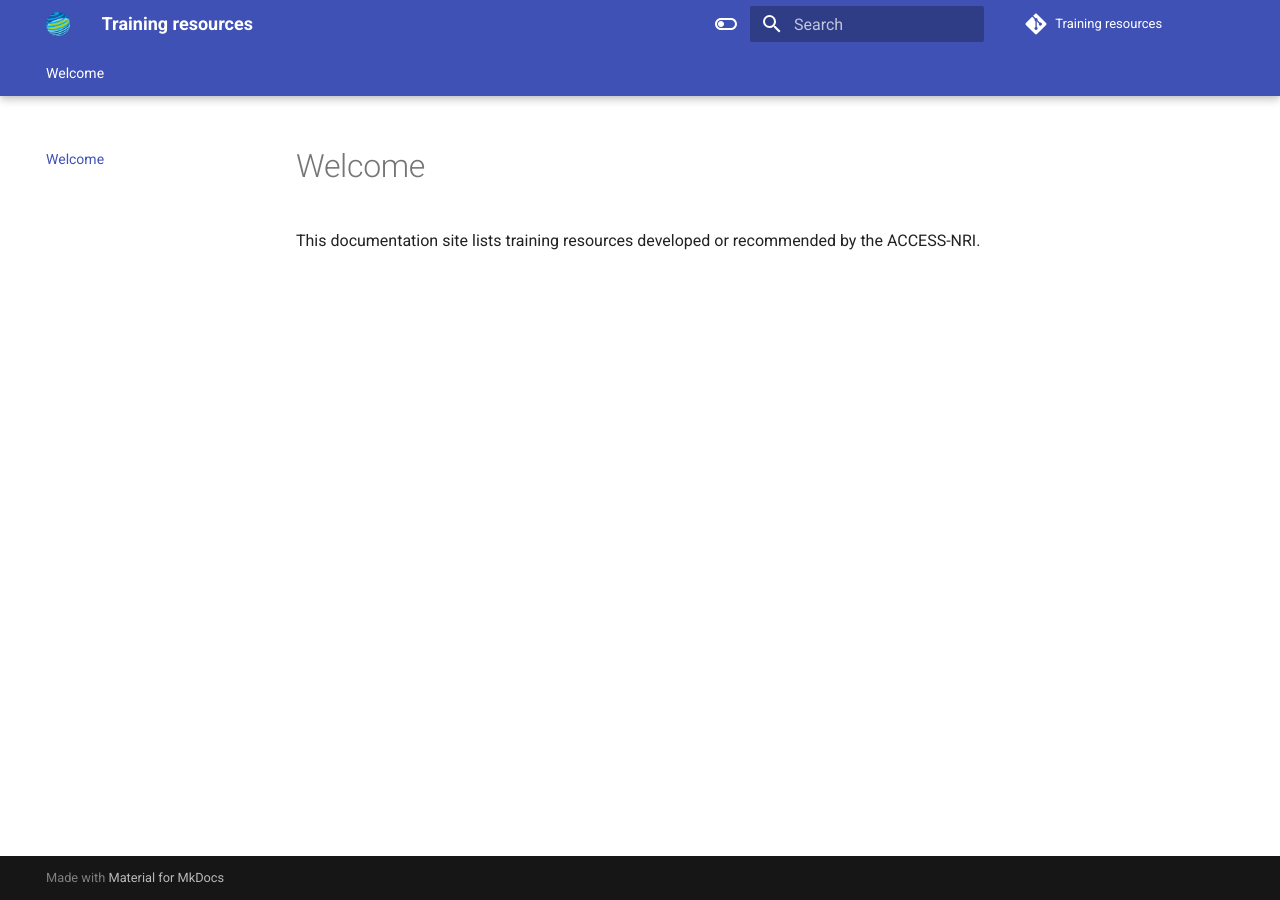
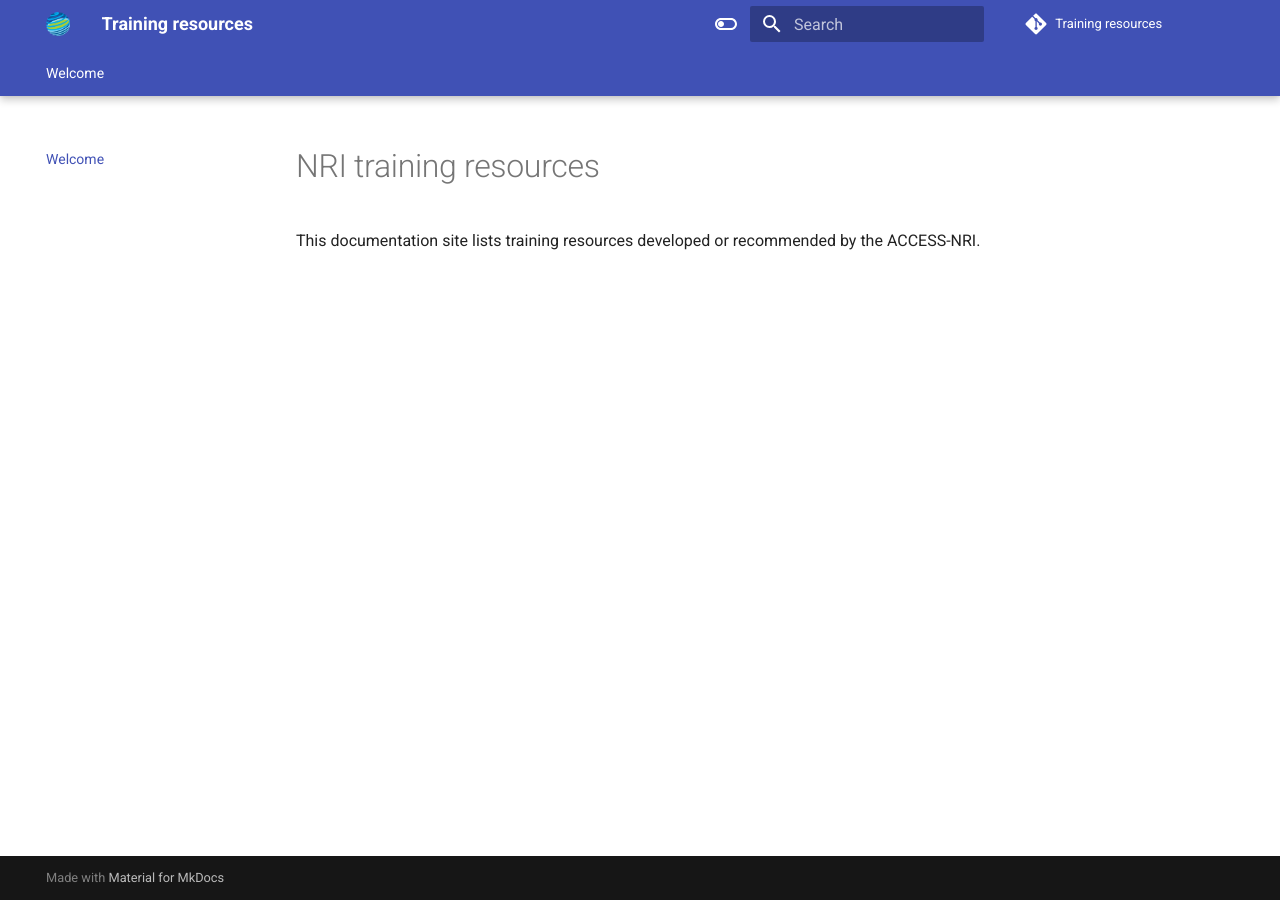
Before and after one commit to aidanheerdegen/Training-NRI, an MkDocs documentation site: the page built from docs/index.md, in a window 1280 px wide. Built offline with MkDocs 1.6.1 and Material for MkDocs 9.7.7, drawn with Linux system fonts in a browser that asks for light colours; comment, search, counter and statistics services are not loaded.

Commit message:
Rename welcome.md to index.md

```diff
--- a/docs/welcome.md
+++ b/docs/index.md
@@ -1 +1,2 @@
+# NRI training resources
 This documentation site lists training resources developed or recommended by the ACCESS-NRI.
--- a/mkdocs.yml
+++ b/mkdocs.yml
@@ -44,4 +44,4 @@ markdown_extensions:
 
 # Navigation
 nav:
-  - Welcome: welcome.md
+  - Welcome: index.md
```
